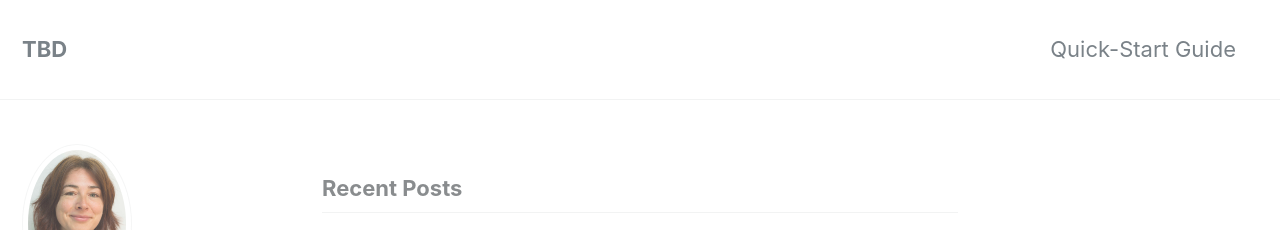
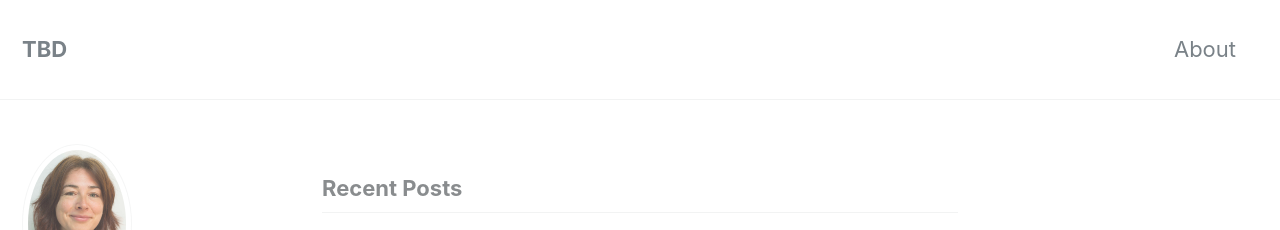
Before and after one commit to walkenho/walkenho.github.io, a Jekyll site: the page built from index.html, in a window 1280 px wide and 900 px high. Shown: the top 230 px of the window. Built offline with Jekyll 4.4.1, drawn with Linux system fonts in a browser that asks for light colours; nearby versions of some CDN libraries; the list of posts is cut into pages by our own code.

Commit message:
Adding link to about page.

```diff
--- a/_data/navigation.yml
+++ b/_data/navigation.yml
@@ -1,9 +1,10 @@
 # main links
 main:
-  - title: "Quick-Start Guide"
-    url: https://mmistakes.github.io/minimal-mistakes/docs/quick-start-guide/
-  # - title: "About"
-  #   url: https://mmistakes.github.io/minimal-mistakes/about/
+  #- title: "Quick-Start Guide"
+  #  url: https://mmistakes.github.io/minimal-mistakes/docs/quick-start-guide/
+  - title: "About"
+    url: /about/
+  # url: https://mmistakes.github.io/minimal-mistakes/about/
   # - title: "Sample Posts"
   #   url: /year-archive/
   # - title: "Sample Collections"
```
